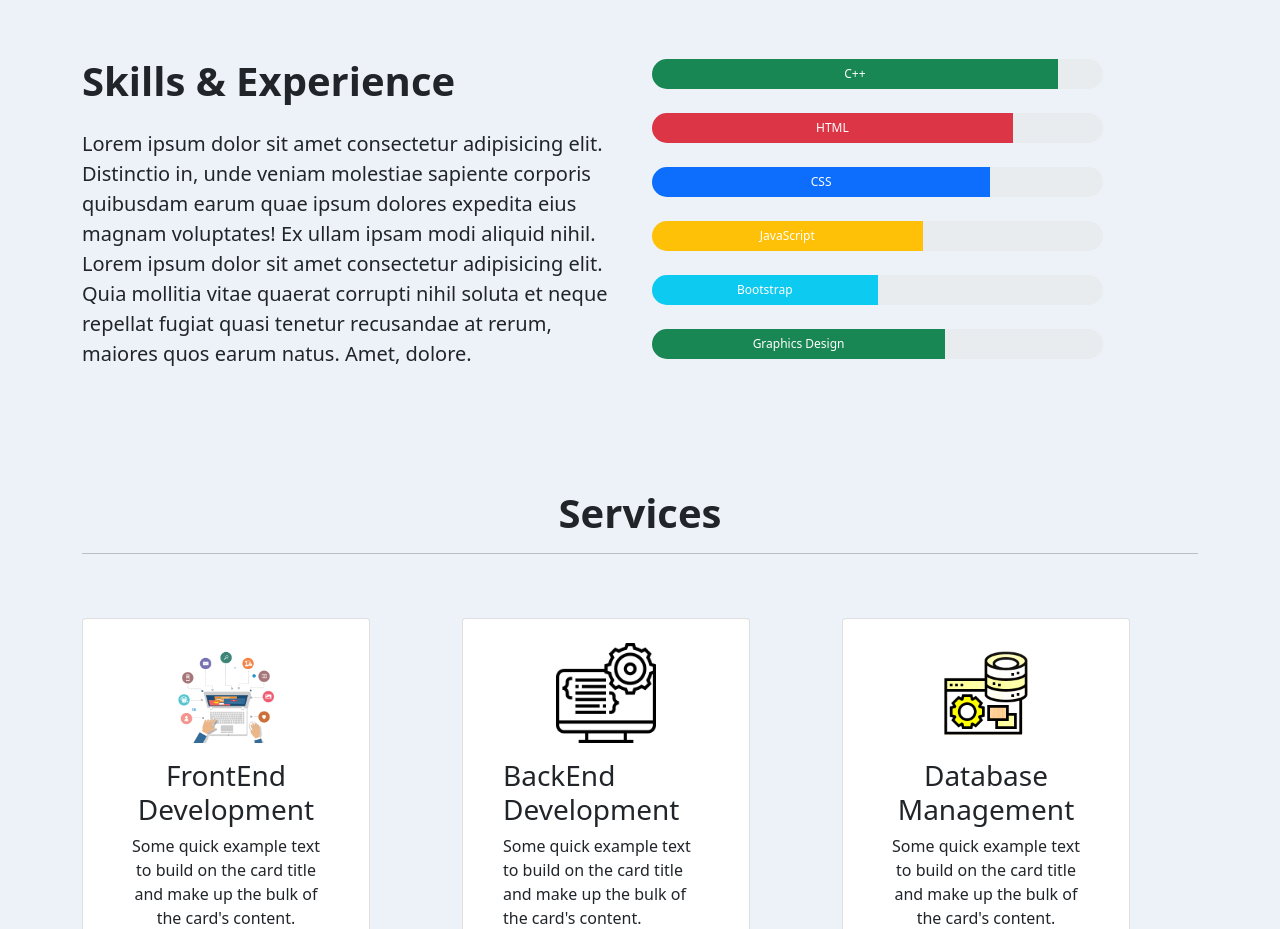
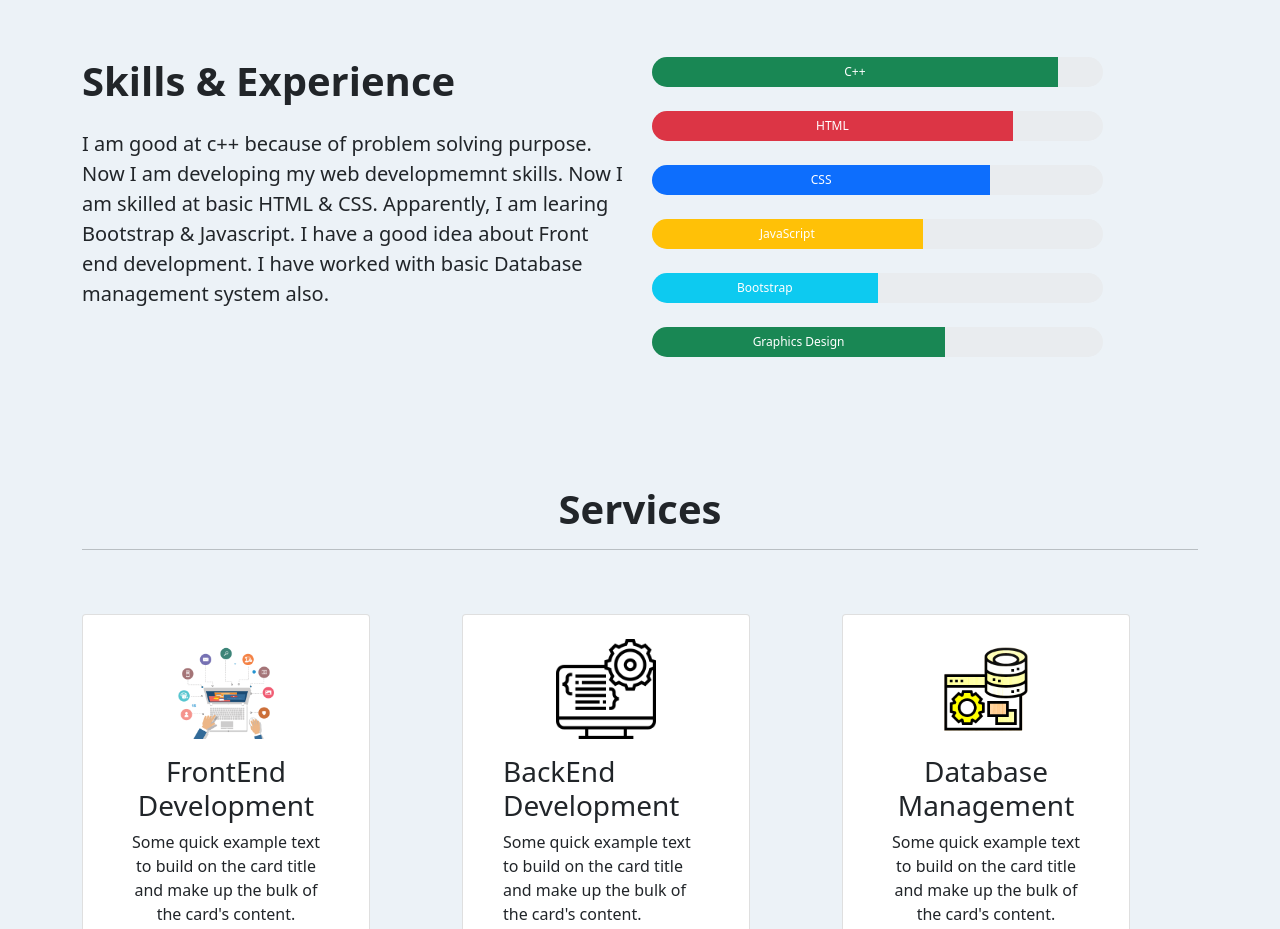
Before and after one commit to NusratunNabi/nusrat.github.io, a plain HTML site: page index.html in a window 1280 px wide. Shown: the part 1560-2489 px from the top of the page. Drawn offline with nearby package versions, Linux system fonts and the light colour scheme.

Commit message:
Update index.html

```diff
--- a/index.html
+++ b/index.html
@@ -111,8 +111,7 @@
                 <div class="col-md-6">
                     <h1 class="fw-bold mb-4">Skills & Experience</h1>
                     <p class="lead">
-                        Lorem ipsum dolor sit amet consectetur adipisicing elit. Distinctio in, unde veniam molestiae sapiente corporis quibusdam earum quae ipsum dolores expedita eius magnam voluptates! Ex ullam ipsam modi aliquid nihil. Lorem ipsum dolor sit amet consectetur
-                        adipisicing elit. Quia mollitia vitae quaerat corrupti nihil soluta et neque repellat fugiat quasi tenetur recusandae at rerum, maiores quos earum natus. Amet, dolore.
+                        I am good at c++ because of problem solving purpose. Now I am developing my web developmemnt skills. Now I am skilled at basic HTML & CSS. Apparently, I am learing Bootstrap & Javascript. I have a good idea about Front end development. I have worked with basic Database management system also.
                     </p>
                 </div>
                 <div class="col-md-5 d-flex flex-column justify-content-center">
```
